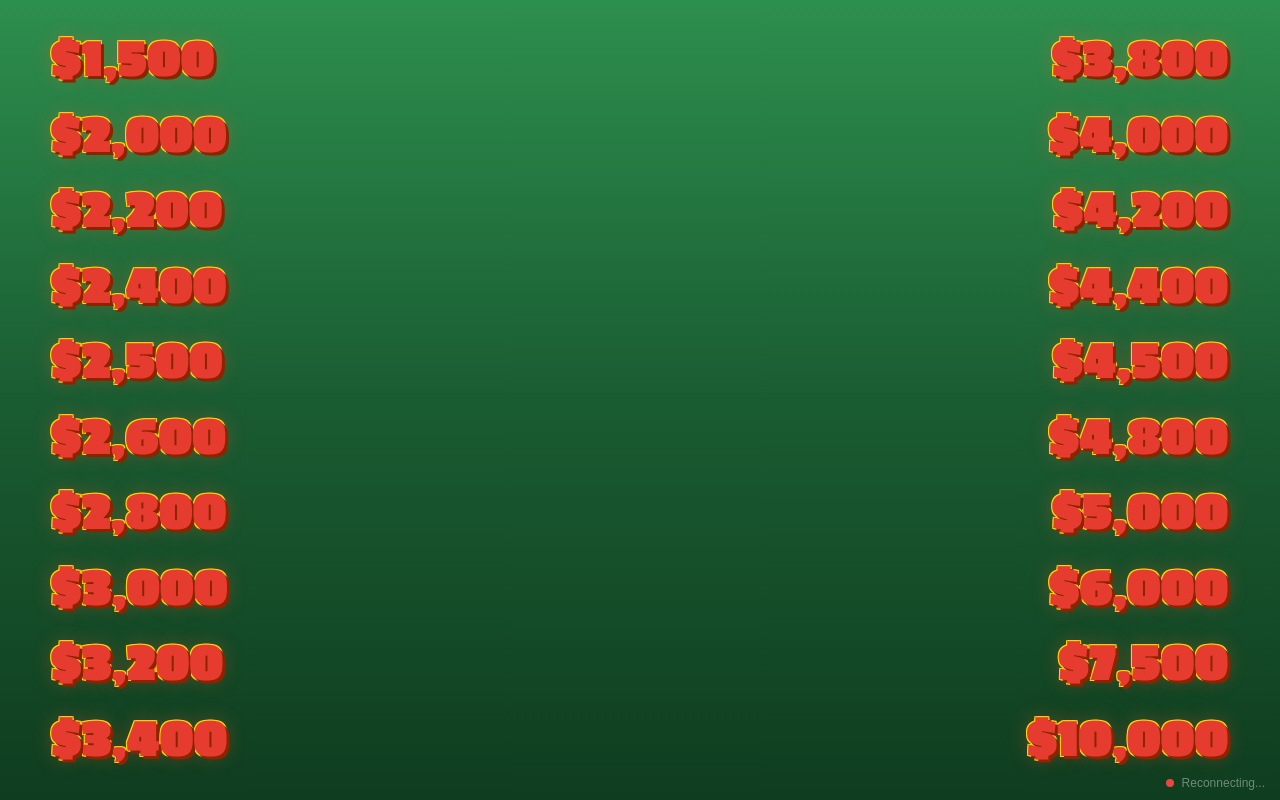
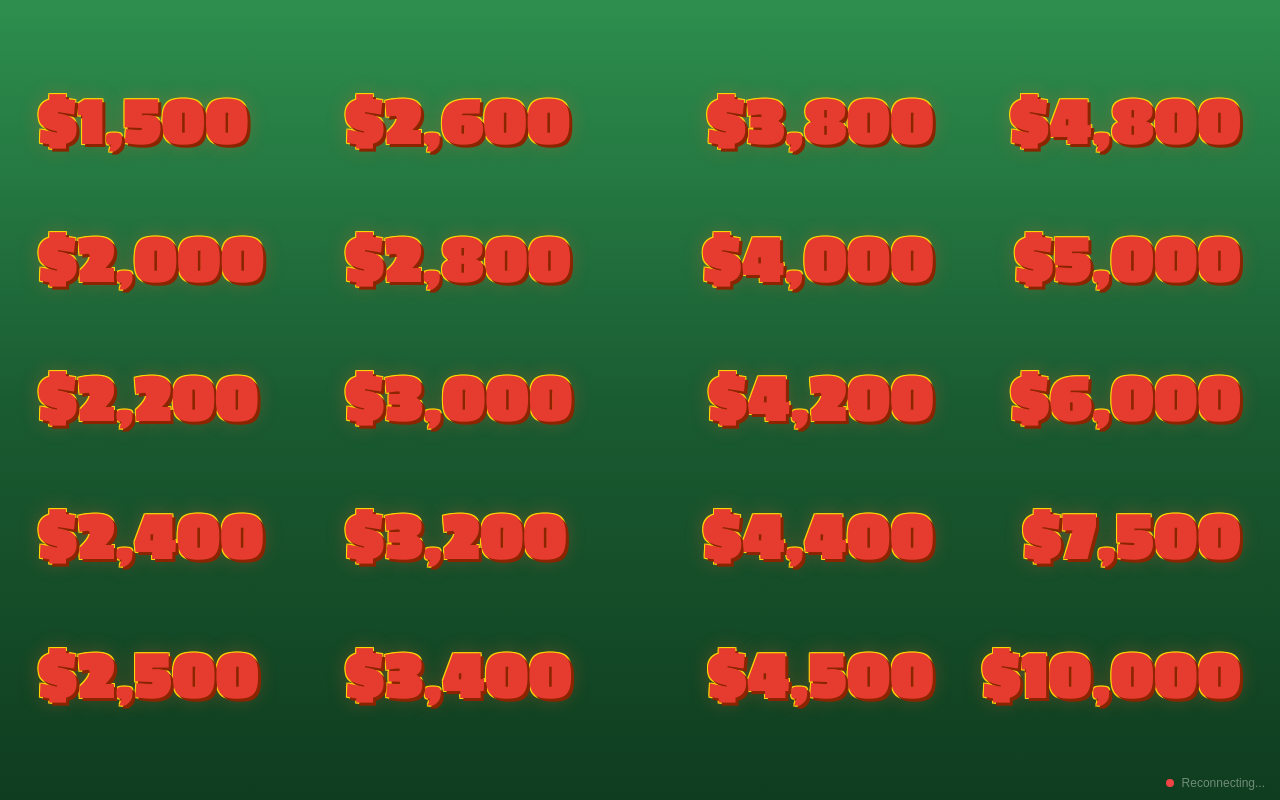
Before and after one commit to munchkineatter/dodrender, a website: page public/index.html in a window 1280 px wide. Drawn offline with Linux system fonts and the light colour scheme; no server answers.

Commit message:
Add files via upload

```diff
--- a/public/index.html
+++ b/public/index.html
@@ -28,8 +28,8 @@
         .container {
             display: flex;
             height: 100vh;
-            padding: 2vh 4vw;
-            gap: 4vw;
+            padding: 3vh 3vw;
+            gap: 2vw;
         }
 
         /* Prize columns */
@@ -40,17 +40,19 @@
             justify-content: space-evenly;
         }
 
-        .prize-column.left {
+        .prize-column:nth-child(1),
+        .prize-column:nth-child(2) {
             align-items: flex-start;
         }
 
-        .prize-column.right {
+        .prize-column:nth-child(3),
+        .prize-column:nth-child(4) {
             align-items: flex-end;
         }
 
         /* Prize values */
         .prize-value {
-            font-size: clamp(2rem, 7vh, 5rem);
+            font-size: clamp(1.8rem, 12vh, 4.5rem);
             font-weight: 900;
             color: #e63c2f;
             text-shadow:
@@ -114,11 +116,10 @@
 <body>
     <!-- Main container -->
     <div class="container">
-        <!-- Left column - lower values -->
-        <div class="prize-column left" id="leftColumn"></div>
-
-        <!-- Right column - higher values -->
-        <div class="prize-column right" id="rightColumn"></div>
+        <div class="prize-column" id="col1"></div>
+        <div class="prize-column" id="col2"></div>
+        <div class="prize-column" id="col3"></div>
+        <div class="prize-column" id="col4"></div>
     </div>
 
     <!-- Status indicator -->
@@ -128,10 +129,12 @@
     </div>
 
     <script>
-        // Prize values - Left column (lower) and Right column (higher)
-        const LEFT_PRIZES = [1500, 2000, 2200, 2400, 2500, 2600, 2800, 3000, 3200, 3400];
-        const RIGHT_PRIZES = [3800, 4000, 4200, 4400, 4500, 4800, 5000, 6000, 7500, 10000];
-        const ALL_PRIZES = [...LEFT_PRIZES, ...RIGHT_PRIZES];
+        // Prize values split into 4 columns (5 prizes each)
+        const COL1_PRIZES = [1500, 2000, 2200, 2400, 2500];
+        const COL2_PRIZES = [2600, 2800, 3000, 3200, 3400];
+        const COL3_PRIZES = [3800, 4000, 4200, 4400, 4500];
+        const COL4_PRIZES = [4800, 5000, 6000, 7500, 10000];
+        const ALL_PRIZES = [...COL1_PRIZES, ...COL2_PRIZES, ...COL3_PRIZES, ...COL4_PRIZES];
 
         // Track eliminated prizes
         let eliminatedPrizes = new Set();
@@ -143,13 +146,16 @@
 
         // Create prize columns
         function createPrizeBoard() {
-            const leftColumn = document.getElementById('leftColumn');
-            const rightColumn = document.getElementById('rightColumn');
+            const columns = [
+                { el: document.getElementById('col1'), prizes: COL1_PRIZES },
+                { el: document.getElementById('col2'), prizes: COL2_PRIZES },
+                { el: document.getElementById('col3'), prizes: COL3_PRIZES },
+                { el: document.getElementById('col4'), prizes: COL4_PRIZES }
+            ];
 
-            leftColumn.innerHTML = '';
-            rightColumn.innerHTML = '';
-
-            LEFT_PRIZES.forEach(prize => {
+            columns.forEach(col => {
+                col.el.innerHTML = '';
+                col.prizes.forEach(prize => {
                     const div = document.createElement('div');
                     div.className = 'prize-value';
                     div.id = `prize-${prize}`;
@@ -157,18 +163,8 @@
                     if (eliminatedPrizes.has(prize)) {
                         div.classList.add('eliminated');
                     }
-                leftColumn.appendChild(div);
+                    col.el.appendChild(div);
                 });
-
-            RIGHT_PRIZES.forEach(prize => {
-                const div = document.createElement('div');
-                div.className = 'prize-value';
-                div.id = `prize-${prize}`;
-                div.textContent = formatCurrency(prize);
-                if (eliminatedPrizes.has(prize)) {
-                    div.classList.add('eliminated');
-                }
-                rightColumn.appendChild(div);
             });
         }
 
```
Lines whose indentation alone changed are shown as unchanged.
